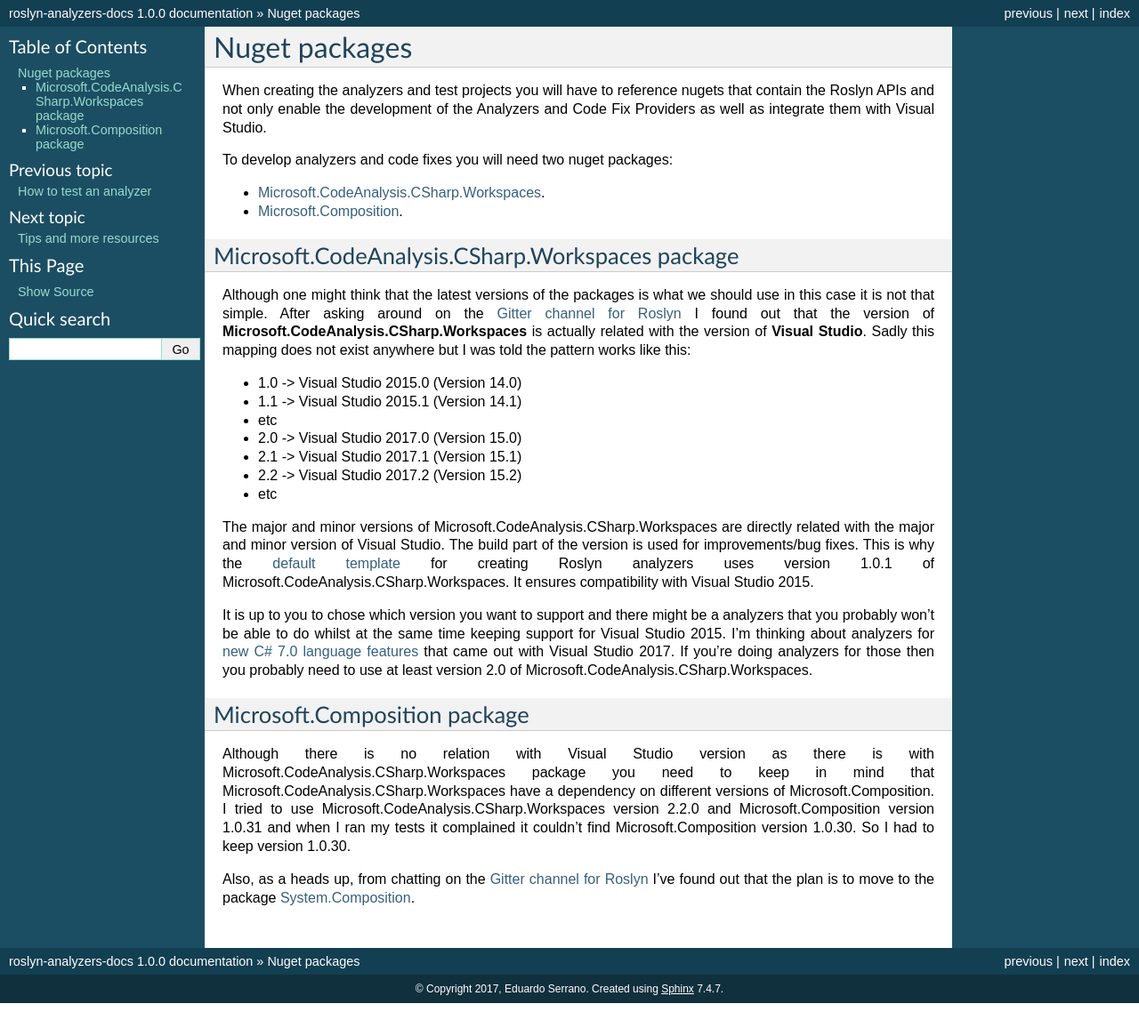
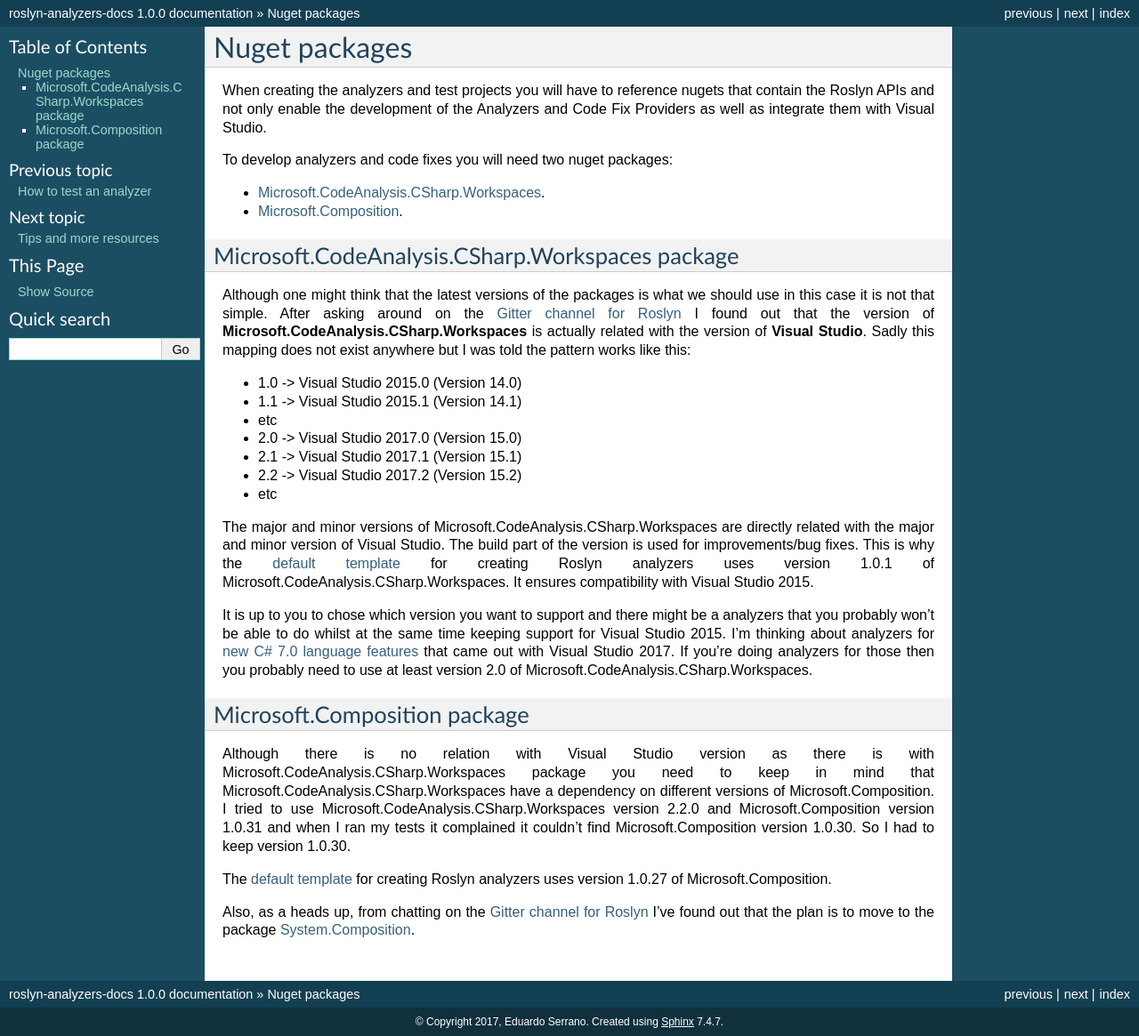
Before and after one commit to edumserrano/roslyn-analyzers, a Sphinx documentation site: the page built from Docs/source/nuget-packages.rst, in a window 1280 px wide. Shown: the whole page at 89% size. Built offline with Sphinx 7.4.7, drawn with Linux system fonts in a browser that asks for light colours; before the commit the page ends 1128 px from its top, so only the background shows below that.

Commit message:
updated docs

```diff
--- a/Docs/source/nuget-packages.rst
+++ b/Docs/source/nuget-packages.rst
@@ -28,10 +28,11 @@
 
 It is up to you to chose which version you want to support and there might be a analyzers that you probably won't be able to do whilst at the same time keeping support for Visual Studio 2015. I'm thinking about analyzers for `new C# 7.0 language features <https://blogs.msdn.microsoft.com/dotnet/2017/03/09/new-features-in-c-7-0/>`_ that came out with Visual Studio 2017. If you're doing analyzers for those then you probably need to use at least version 2.0 of Microsoft.CodeAnalysis.CSharp.Workspaces.
 
-
 Microsoft.Composition package
 ------------------------------
 
 Although there is no relation with Visual Studio version as there is with Microsoft.CodeAnalysis.CSharp.Workspaces package you need to keep in mind that Microsoft.CodeAnalysis.CSharp.Workspaces have a dependency on different versions of Microsoft.Composition. I tried to use Microsoft.CodeAnalysis.CSharp.Workspaces version 2.2.0 and Microsoft.Composition version 1.0.31 and when I ran my tests it complained it couldn't find Microsoft.Composition version 1.0.30. So I had to keep version 1.0.30.
 
+The :ref:`default template <easy-way>` for creating Roslyn analyzers uses version 1.0.27 of Microsoft.Composition.
+
 Also, as a heads up, from chatting on the `Gitter channel for Roslyn <https://gitter.im/dotnet/roslyn>`_ I've found out that the plan is to move to the package `System.Composition <https://www.nuget.org/packages/System.Composition>`_.
```
